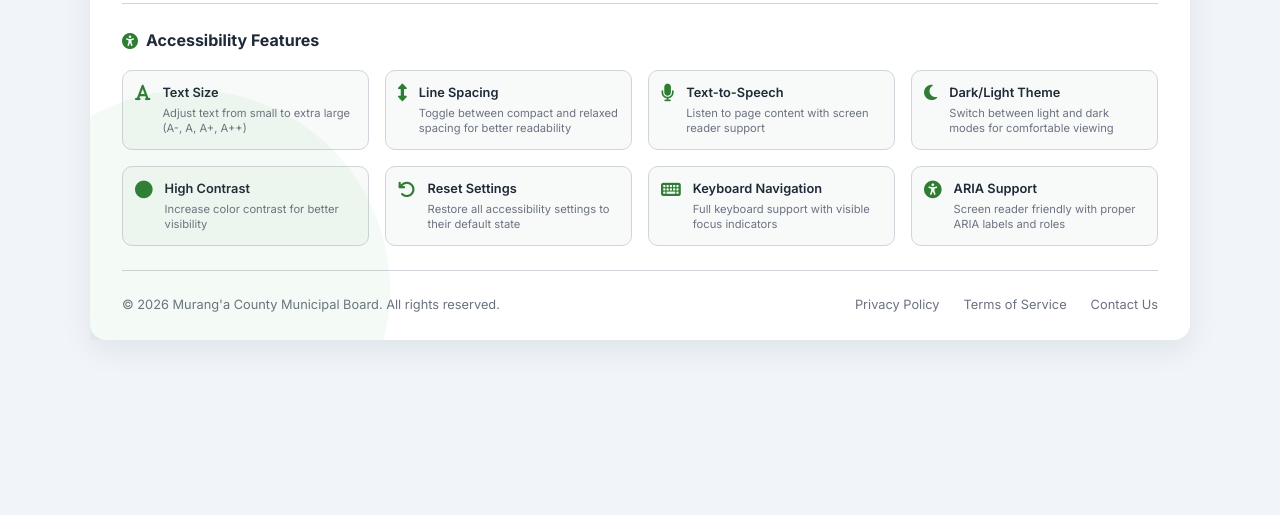
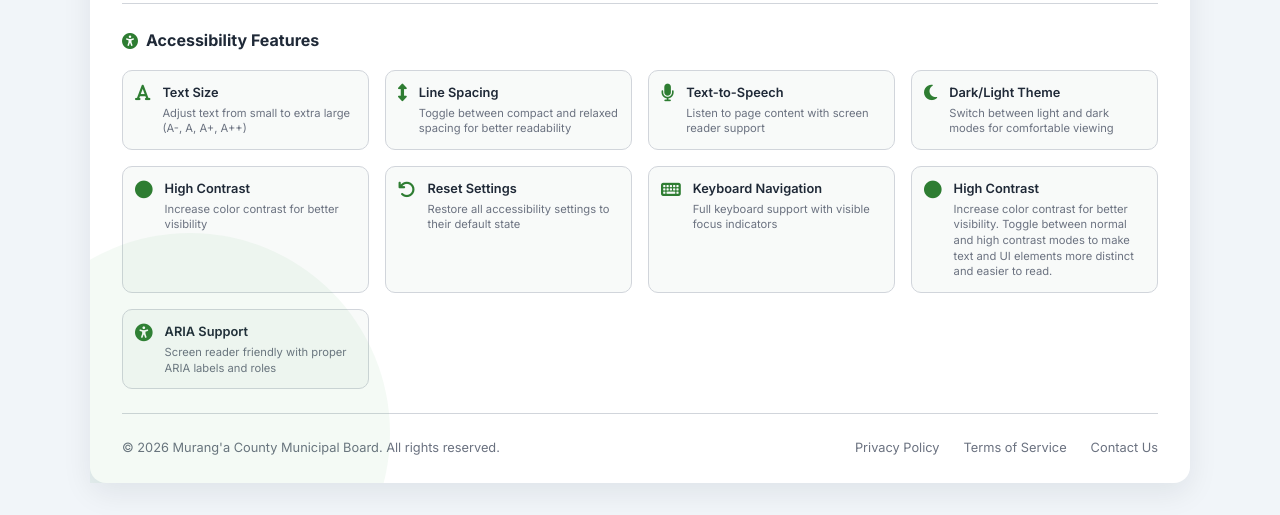
Before and after one commit to kennedykirui766-beep/Murang-a-County-Municipal-Board-Portal, a plain HTML site: page index.html in a window 1280 px wide. Shown: the part 895-1410 px from the top of the page. Before the commit the page ends 1267 px from the top, so only its background shows below. Drawn offline with Linux system fonts and the light colour scheme; a script that the page names is missing.

Commit message:
added the explanation of what the contrast button does on the landing page

```diff
--- a/index.html
+++ b/index.html
@@ -245,6 +245,13 @@
                   <span>Full keyboard support with visible focus indicators</span>
                 </div>
               </div>
+              <div class="accessibility-item">
+  <i class="fas fa-circle" aria-hidden="true"></i>
+  <div>
+    <strong>High Contrast</strong>
+    <span>Increase color contrast for better visibility. Toggle between normal and high contrast modes to make text and UI elements more distinct and easier to read.</span>
+  </div>
+</div>
               <div class="accessibility-item">
                 <i class="fas fa-universal-access" aria-hidden="true"></i>
                 <div>
```
Also changed, not shown: 1 other file.
